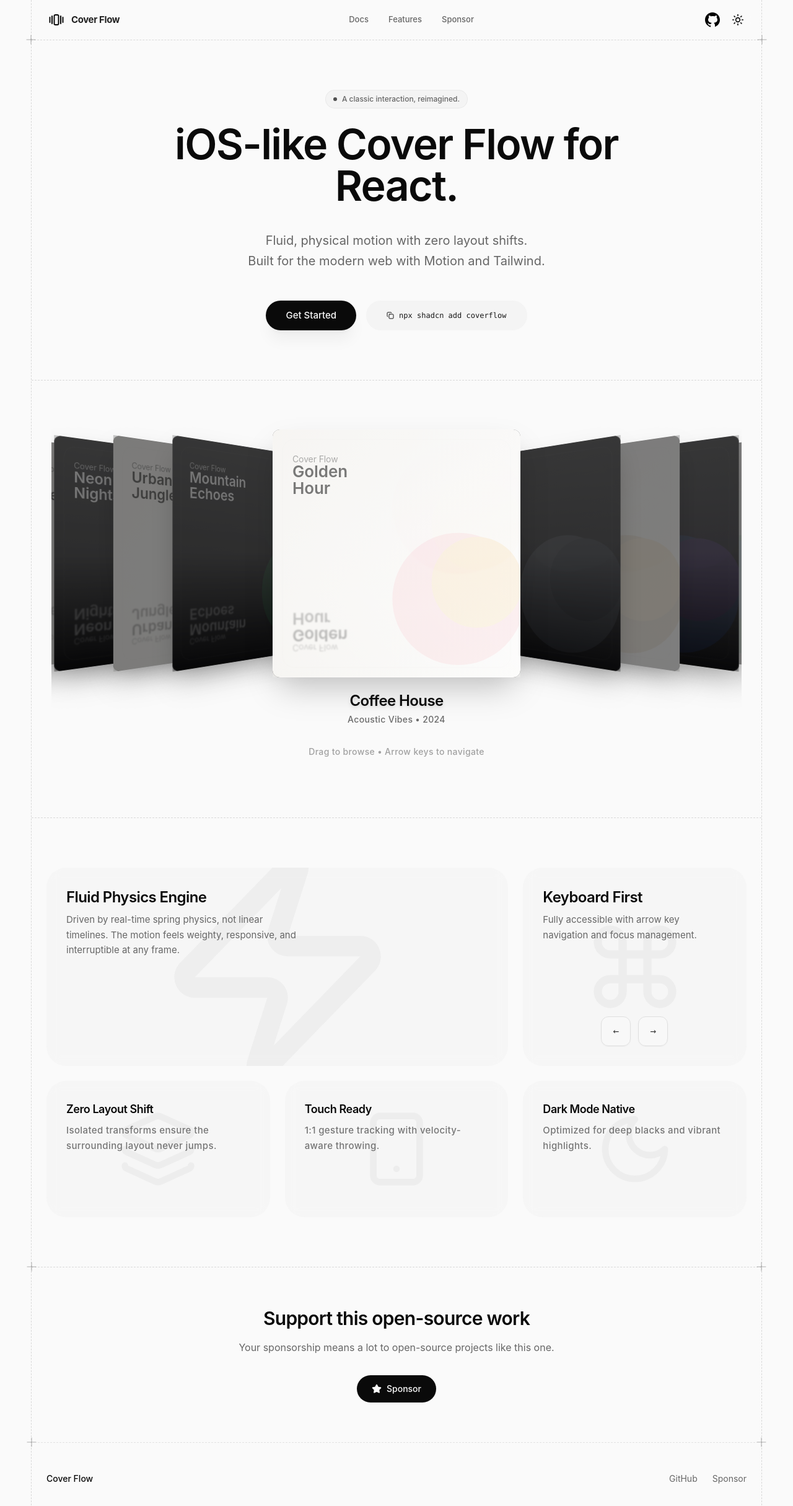
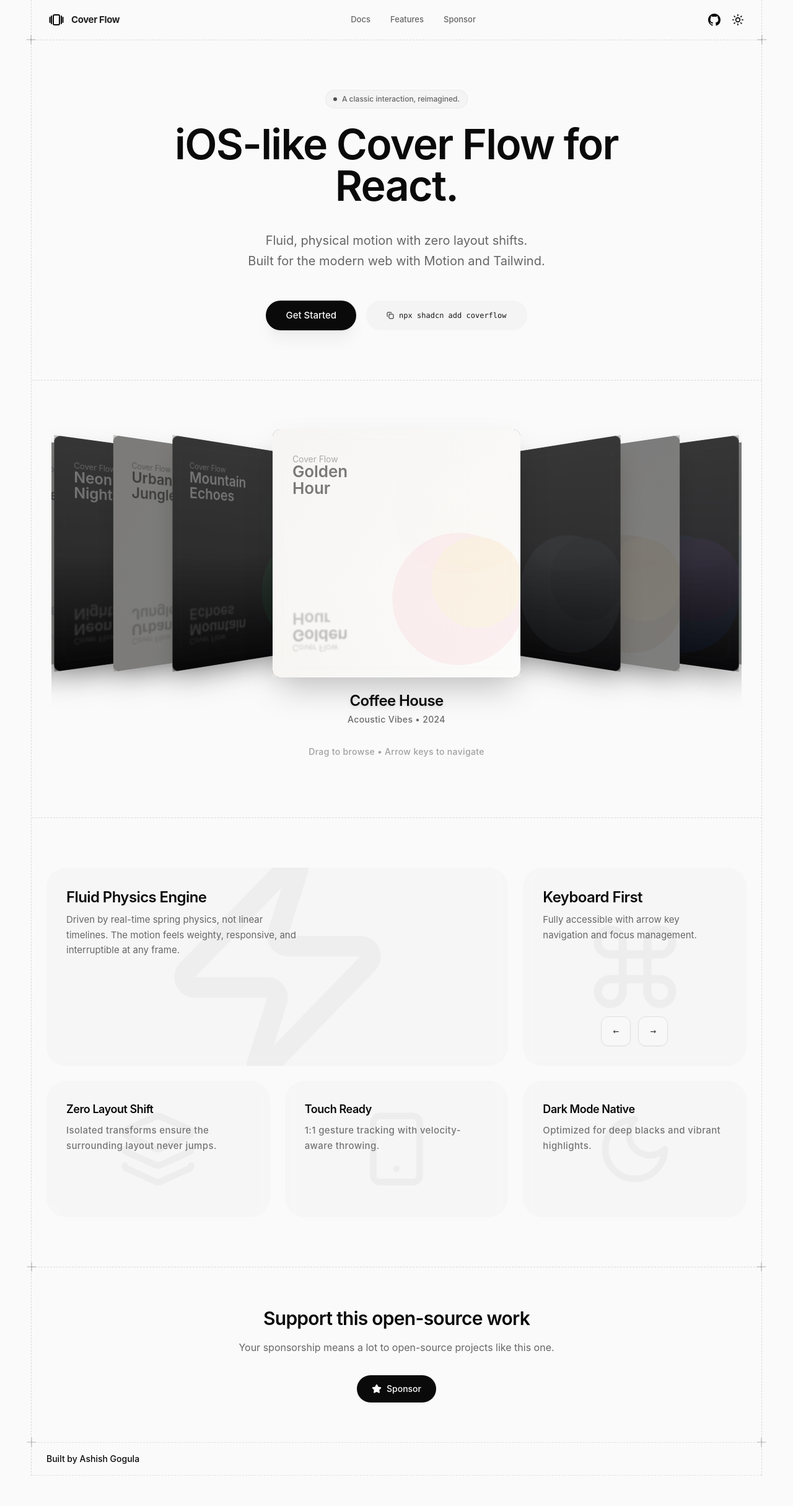
Before and after one commit to ashishgogula/coverflow, a Next.js app: page / in a window 1280 px wide. Shown: the top 2430 px of the page at 62% size. After the commit the page ends 2397 px from the top, so only its background shows below. Built offline with nearby package versions, Linux system fonts and the light colour scheme.

Commit message:
style: update footer styling and GitHub icon
- Reduce footer padding and add bottom border for better spacing
- Simplify footer content to show author attribution only
- Update GitHub icon to use standard GitHub octicon with proper sizing
- Adjust navbar logo icon dimensions for consistency

```diff
--- a/app/globals.css
+++ b/app/globals.css
@@ -249,7 +249,7 @@
   }
 
   .m-foot {
-    @apply border-t border-border/40 py-12;
+    @apply border-t border-border/40 py-4;
   }
 
   .m-footInner {
--- a/app/page.tsx
+++ b/app/page.tsx
@@ -422,7 +422,7 @@
           </motion.div>
 
           <motion.footer
-            className="m-foot border-t border-dashed border-border/70 relative"
+            className="m-foot border-t border-b border-dashed border-border/70 relative mb-4"
             aria-label="Footer"
             initial={{ opacity: 0 }}
             whileInView={{ opacity: 1 }}
@@ -430,25 +430,8 @@
             transition={{ duration: 0.4, ease: [0.22, 1, 0.36, 1] }}
           >
             <div className="m-footInner px-6">
-              <div className="text-sm font-medium">Cover Flow</div>
-              <div className="flex items-center gap-6 text-sm text-muted-foreground">
-                <Link
-                  className="transition-colors hover:text-foreground"
-                  href="https://github.com/ashishgogula/coverflow"
-                  target="_blank"
-                  rel="noreferrer"
-                >
-                  GitHub
-                </Link>
-                <Link
-                  className="transition-colors hover:text-foreground"
-                  href="https://github.com/sponsors/ashishgogula"
-                  target="_blank"
-                  rel="noreferrer"
-                >
-                  Sponsor
-                </Link>
-              </div>
+              <div className="text-sm font-medium">Built by Ashish Gogula</div>
+
             </div>
           </motion.footer>
         </div>
--- a/components/navbar.tsx
+++ b/components/navbar.tsx
@@ -27,12 +27,13 @@
                 strokeWidth="2"
                 strokeLinecap="round"
                 strokeLinejoin="round"
-                className="lucide lucide-gallery-horizontal-flow"
               >
                 <path d="M1.5 8v8" />
-                <path d="M5 6v12" />
-                <rect x="8.5" y="4" width="7" height="16" rx="2" />
-                <path d="M19 6v12" />
+                <path d="M4 6v12" />
+
+                <rect x="7" y="4" width="10" height="16" rx="2" />
+
+                <path d="M20 6v12" />
                 <path d="M22.5 8v8" />
               </svg>
             </div>
@@ -61,13 +62,12 @@
             >
               <svg
                 xmlns="http://www.w3.org/2000/svg"
-                x="0px"
-                y="0px"
-                width="30"
-                height="30"
-                viewBox="0 0 30 30"
+                width="24"
+                height="24"
+                viewBox="0 0 24 24"
+                fill="currentColor"
               >
-                <path d="M15,3C8.373,3,3,8.373,3,15c0,5.623,3.872,10.328,9.092,11.63C12.036,26.468,12,26.28,12,26.047v-2.051 c-0.487,0-1.303,0-1.508,0c-0.821,0-1.551-0.353-1.905-1.009c-0.393-0.729-0.461-1.844-1.435-2.526 c-0.289-0.227-0.069-0.486,0.264-0.451c0.615,0.174,1.125,0.596,1.605,1.222c0.478,0.627,0.703,0.769,1.596,0.769 c0.433,0,1.081-0.025,1.691-0.121c0.328-0.833,0.895-1.6,1.588-1.962c-3.996-0.411-5.903-2.399-5.903-5.098 c0-1.162,0.495-2.286,1.336-3.233C9.053,10.647,8.706,8.73,9.435,8c1.798,0,2.885,1.166,3.146,1.481C13.477,9.174,14.461,9,15.495,9 c1.036,0,2.024,0.174,2.922,0.483C18.675,9.17,19.763,8,21.565,8c0.732,0.731,0.381,2.656,0.102,3.594 c0.836,0.945,1.328,2.066,1.328,3.226c0,2.697-1.904,4.684-5.894,5.097C18.199,20.49,19,22.1,19,23.313v2.734 c0,0.104-0.023,0.179-0.035,0.268C23.641,24.676,27,20.236,27,15C27,8.373,21.627,3,15,3z"></path>
+                <path d="M12 2C6.477 2 2 6.484 2 12.017c0 4.425 2.865 8.184 6.839 9.504.5.092.682-.217.682-.483 0-.237-.009-.868-.014-1.703-2.782.605-3.369-1.343-3.369-1.343-.455-1.158-1.11-1.466-1.11-1.466-.908-.62.069-.608.069-.608 1.003.071 1.531 1.032 1.531 1.032.892 1.53 2.341 1.088 2.91.832.092-.647.35-1.088.636-1.338-2.22-.253-4.555-1.113-4.555-4.951 0-1.093.39-1.987 1.029-2.687-.103-.253-.446-1.272.098-2.65 0 0 .84-.27 2.75 1.026A9.564 9.564 0 0 1 12 6.844a9.56 9.56 0 0 1 2.504.337c1.909-1.296 2.747-1.026 2.747-1.026.546 1.378.202 2.397.1 2.65.64.7 1.028 1.594 1.028 2.687 0 3.848-2.339 4.695-4.566 4.943.359.31.678.92.678 1.855 0 1.338-.012 2.419-.012 2.747 0 .268.18.58.688.481A10.02 10.02 0 0 0 22 12.017C22 6.484 17.523 2 12 2z" />
               </svg>
             </Link>
             <ThemeToggle />
```
